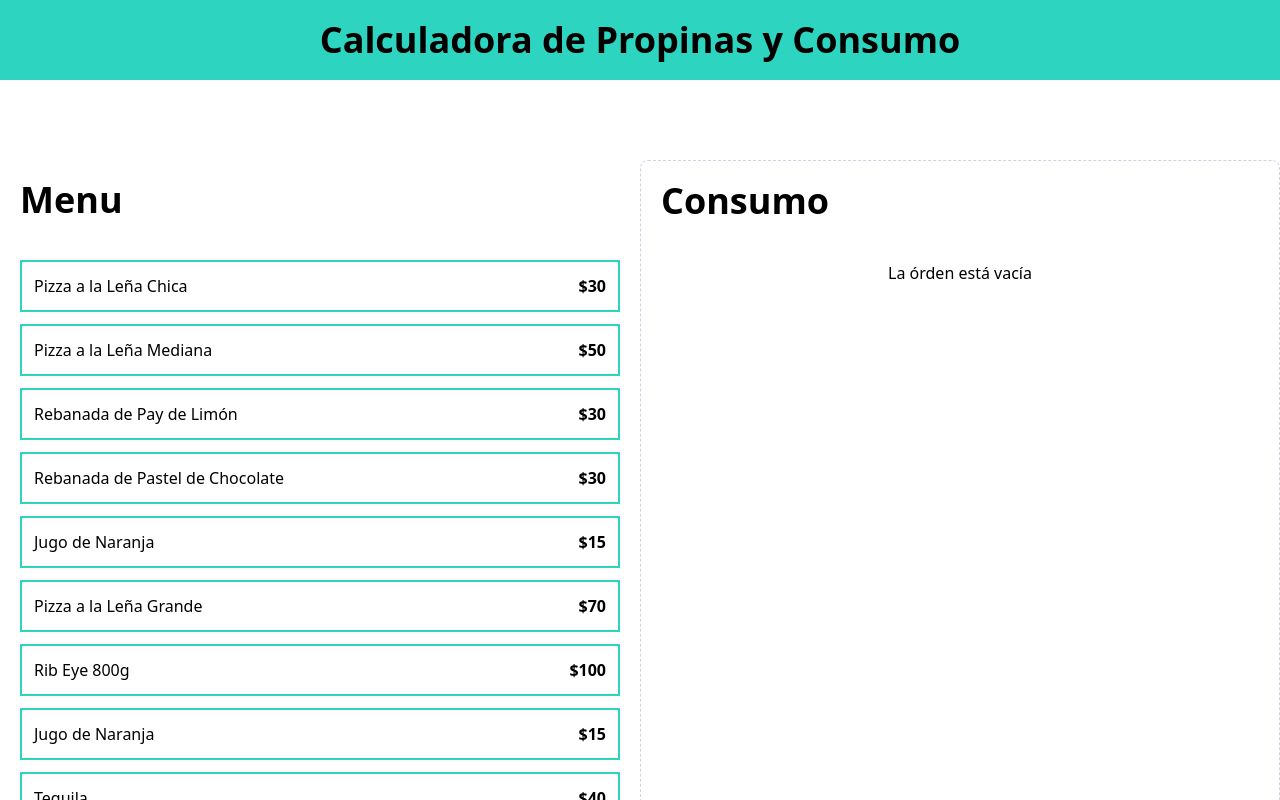
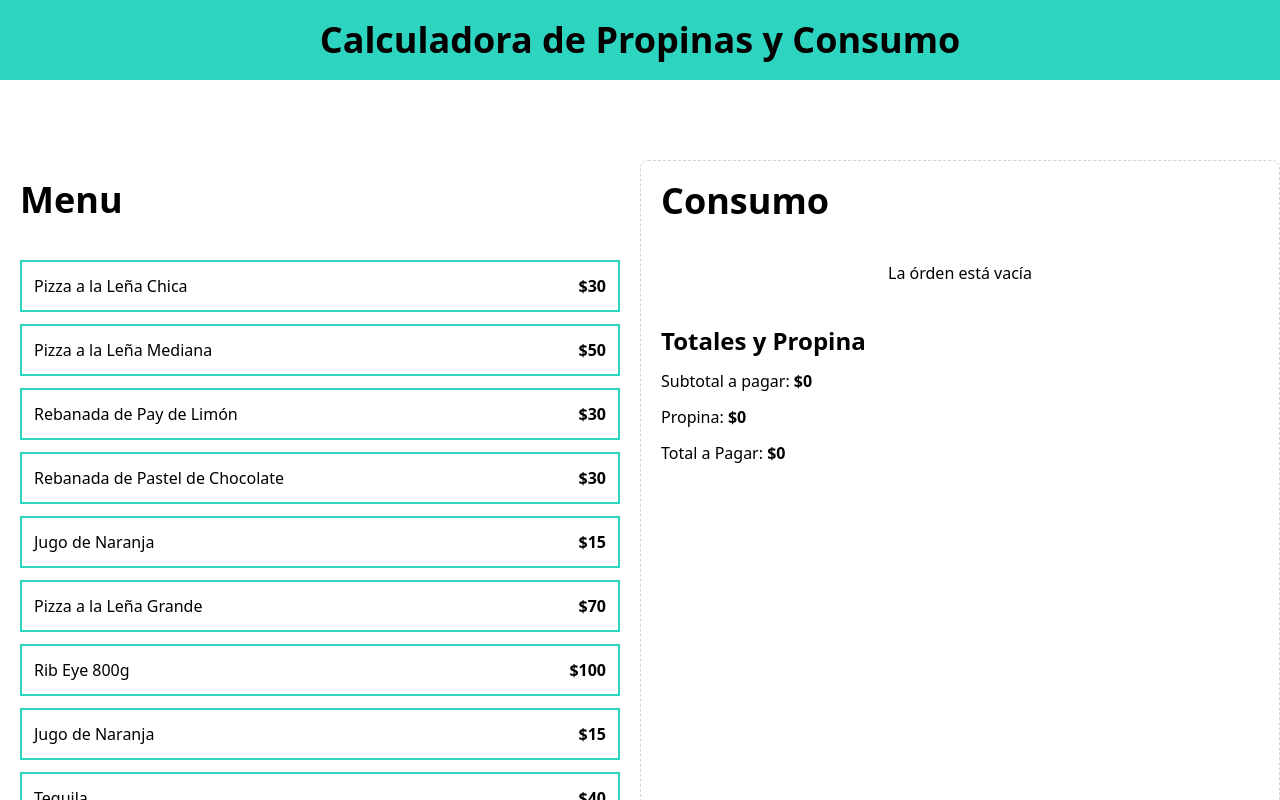
Before and after one commit to toba456/Calculator_Tip, a React (Vite) app: page / in a window 1280 px wide. Shown: the top 800 px of the page. Built offline with nearby package versions, Linux system fonts and the light colour scheme.

Commit message:
orderContent component created

```diff
--- a/src/App.tsx
+++ b/src/App.tsx
@@ -1,5 +1,6 @@
 import MenuItem from "./components/MenuItem";
 import OrderContens from "./components/OrderContens";
+import OrderTotals from "./components/OrderTotals";
 import { menuItems } from "./data/db";
 import useOrder from "./hooks/useOrder";
 
@@ -23,6 +24,7 @@ function App() {
         </div>
         <div className=" border border-dashed border-slate-300 p-5 rounded-lg space-y-10">
           <OrderContens order={order} removeItem={removeItem} />
+          <OrderTotals order={order} />
         </div>
       </main>
     </>
--- a/src/components/OrderContens.tsx
+++ b/src/components/OrderContens.tsx
@@ -19,13 +19,13 @@ export default function OrderContens({ order, removeItem }: OrderContensProps) {
           order.map((item) => (
             <div
               key={item.id}
-              className=" flex justify-between border-t border-gray-200 py-5 items-center last-of-type:border-b"
+              className=" flex  justify-between border-t border-gray-200 py-5 items-center last-of-type:border-b"
             >
               <div>
-                <p className=" text-lg">
+                <p className=" text-lg w-auto pr-3">
                   {item.name} - {formatCurrency(item.price)}
                 </p>
-                <p className=" font-black">
+                <p className=" font-black w-auto">
                   Cantidad: {item.quantity} -{" "}
                   {formatCurrency(item.price * item.quantity)}
                 </p>
--- /dev/null
+++ b/src/components/OrderTotals.tsx
@@ -0,0 +1,22 @@
+export default function OrderTotals() {
+  return (
+    <>
+      <div className=" space-y-3">
+        <h2 className=" font-black text-2xl">Totales y Propina</h2>
+        <p>
+          Subtotal a pagar: {""}
+          <span className=" font-bold">$0</span>
+        </p>
+        <p>
+          Propina: {""}
+          <span className=" font-bold">$0</span>
+        </p>
+        <p>
+          Total a Pagar: {""}
+          <span className=" font-bold">$0</span>
+        </p>
+      </div>
+      <button></button>
+    </>
+  );
+}
```
